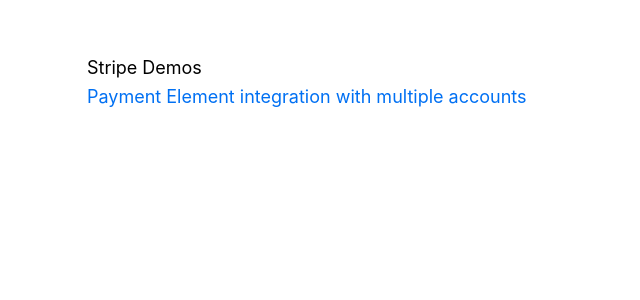
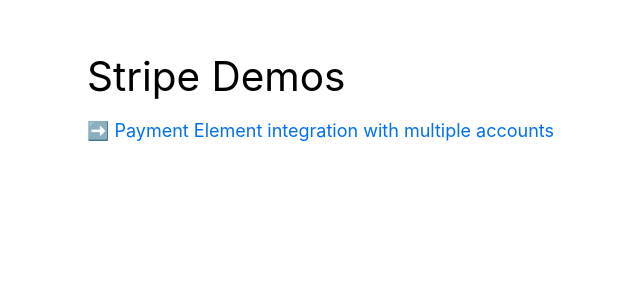
Before and after one commit to pololi-stripe/elements-demo, a Next.js app: page / in a window 1280 px wide. Shown: the top 300 px of the page, without its empty margins (247-887 px from the left). Built offline with nearby package versions, Linux system fonts and the light colour scheme.

Commit message:
pl - use tailwind css

```diff
--- a/pages/index.js
+++ b/pages/index.js
@@ -9,9 +9,11 @@
       <Head>
         <title>Demo</title>
       </Head>
-      <h1>Stripe Demos</h1>
+      <h1 className="text-4xl mb-4">Stripe Demos</h1>
       <Link href="/demos/pe-multi-accounts">
-        <p>Payment Element integration with multiple accounts</p>
+        <p>
+          &#10145;&#65039; Payment Element integration with multiple accounts
+        </p>
       </Link>
     </Layout>
   );
```
